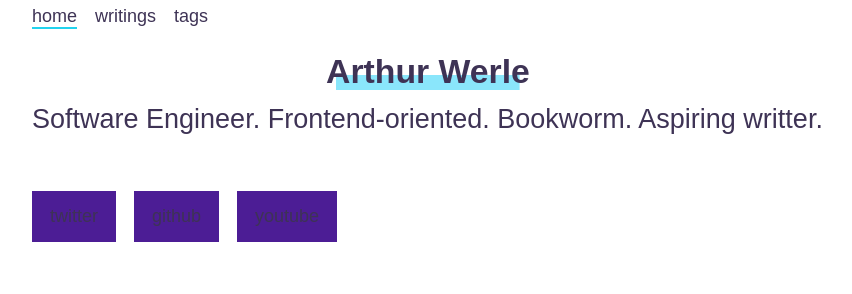
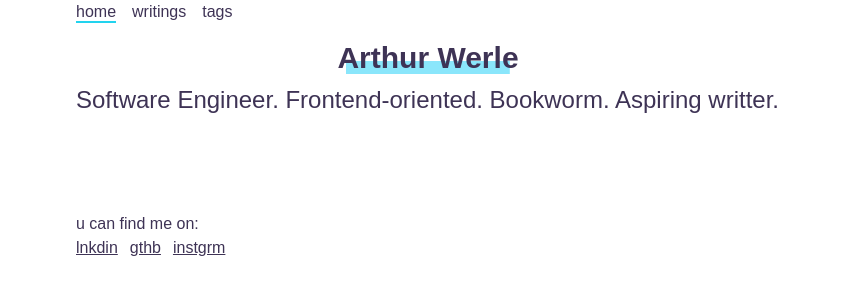
Before and after one commit to ArthurWerle/blog, an Astro site: page / in a window 1280 px wide. Shown: the whole page, without its empty margins (212-1064 px from the left). Built offline with nearby package versions, Linux system fonts and the light colour scheme; Astro itself is replaced by a stand-in of ours.

Commit message:
font-sizes & social component

```diff
--- a/src/components/Footer.astro
+++ b/src/components/Footer.astro
@@ -1,17 +1,16 @@
 ---
-import Social from './Social.astro';
+import Social from "./Social.astro"
 ---
 
-<footer>
-  <Social platform="twitter" username="astrodotbuild" />
-  <Social platform="github" username="withastro" />
-  <Social platform="youtube" username="astrodotbuild" />
+<footer class="mt-20">
+  <p>u can find me on:</p>
+  <div class="flex gap-3">
+    <Social
+      platform="linkedin"
+      username="in/arthur-werle-a8635a114/"
+      label="lnkdin"
+    />
+    <Social platform="github" username="ArthurWerle" label="gthb" />
+    <Social platform="instagram" username="werlearthur/" label="instgrm" />
+  </div>
 </footer>
-
-<style>
-  footer {
-    display: flex;
-    gap: 1rem;
-    margin-top: 2rem;
-  }
-</style>
--- a/src/components/Social.astro
+++ b/src/components/Social.astro
@@ -1,13 +1,12 @@
 ---
-const { platform, username } = Astro.props;
+const { platform, username, label } = Astro.props
 ---
-<a href={`https://www.${platform}.com/${username}`}>{platform}</a>
 
-<style>
-  a {
-    padding: 0.5rem 1rem;
-    color: white;
-    background-color: #4c1d95;
-    text-decoration: none;
-  }
-</style>
+<a
+  href={`https://www.${platform}.com/${username}`}
+  class="unset animated-link underline"
+  target="_blank"
+  title={`access arthur's profile on ${platform}`}
+>
+  {label}
+</a>
--- a/src/layouts/BaseLayout.astro
+++ b/src/layouts/BaseLayout.astro
@@ -18,10 +18,10 @@ const { pageTitle } = Astro.props
   >
     <Header />
     <h1
-      class="font-bold text-text-heading text-center text-3 md:text-3xl pt-4 pb-2 overflow-hidden"
+      class="font-bold text-text-heading text-center pt-4 pb-2 overflow-hidden"
     >
       <span
-        class="bg-gradient-to-bl bg-no-repeat bg-bottom bg-[length:90%_40%] from-primary-blue to-primary-blue dark:from-primary-blue dark:to-primary-blue"
+        class="text-3xl bg-gradient-to-bl bg-no-repeat bg-bottom bg-[length:90%_40%] from-primary-blue to-primary-blue dark:from-primary-blue dark:to-primary-blue"
       >
         {pageTitle}
       </span>
--- a/src/styles/global.css
+++ b/src/styles/global.css
@@ -4,8 +4,6 @@
 
 :root {
   font-family: "Space Grotesk", sans-serif;
-  font-size: 1.125em;
-  line-height: 1.85;
 }
 
 html {
@@ -60,7 +58,6 @@ html {
     color: theme("colors.text.code");
     padding: 0.125rem 0.25rem;
     border-radius: 0.25rem;
-    font-size: 0.875em;
     font-weight: 600;
     border: 1px solid theme("colors.border.code");
     margin-bottom: 1.25em;
```
